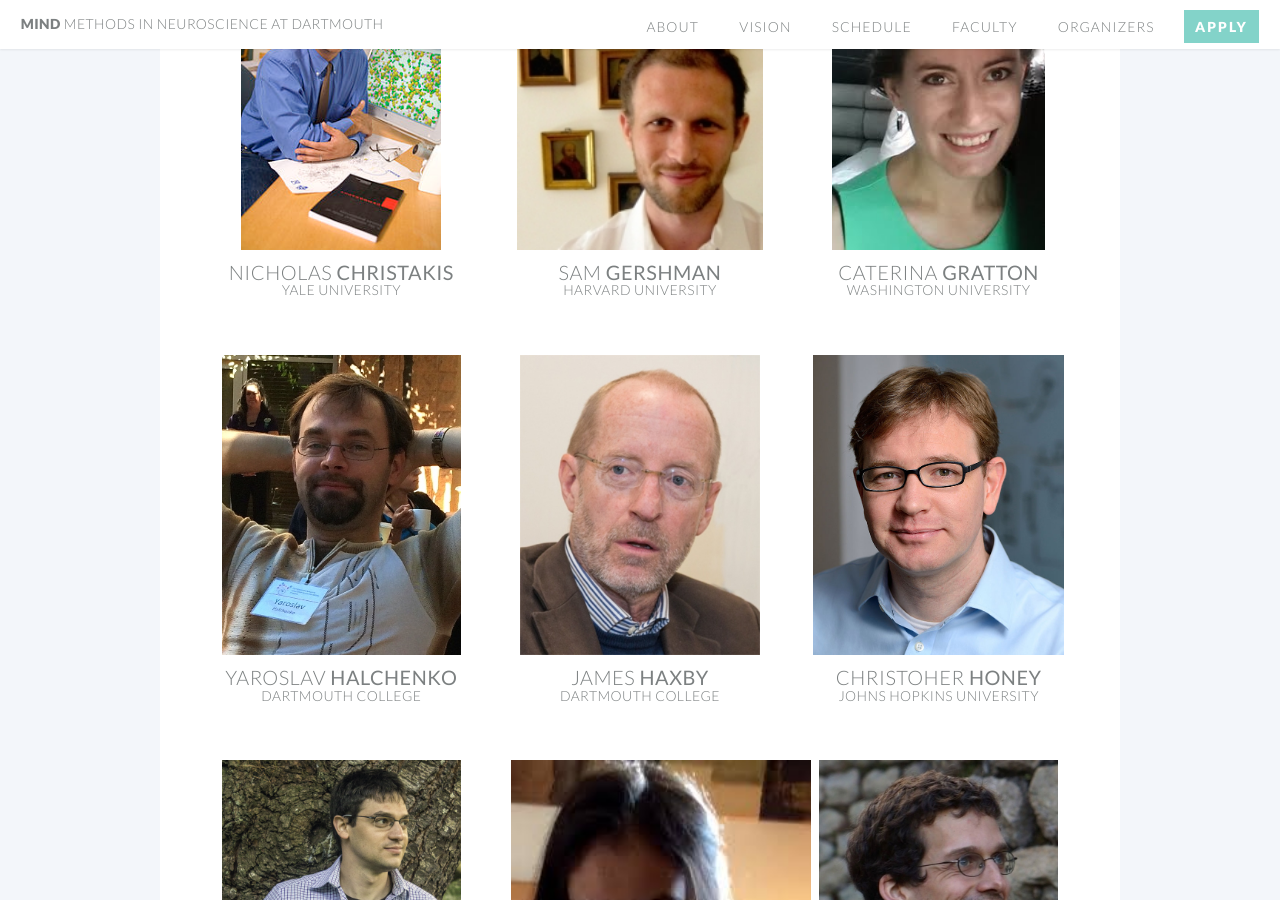
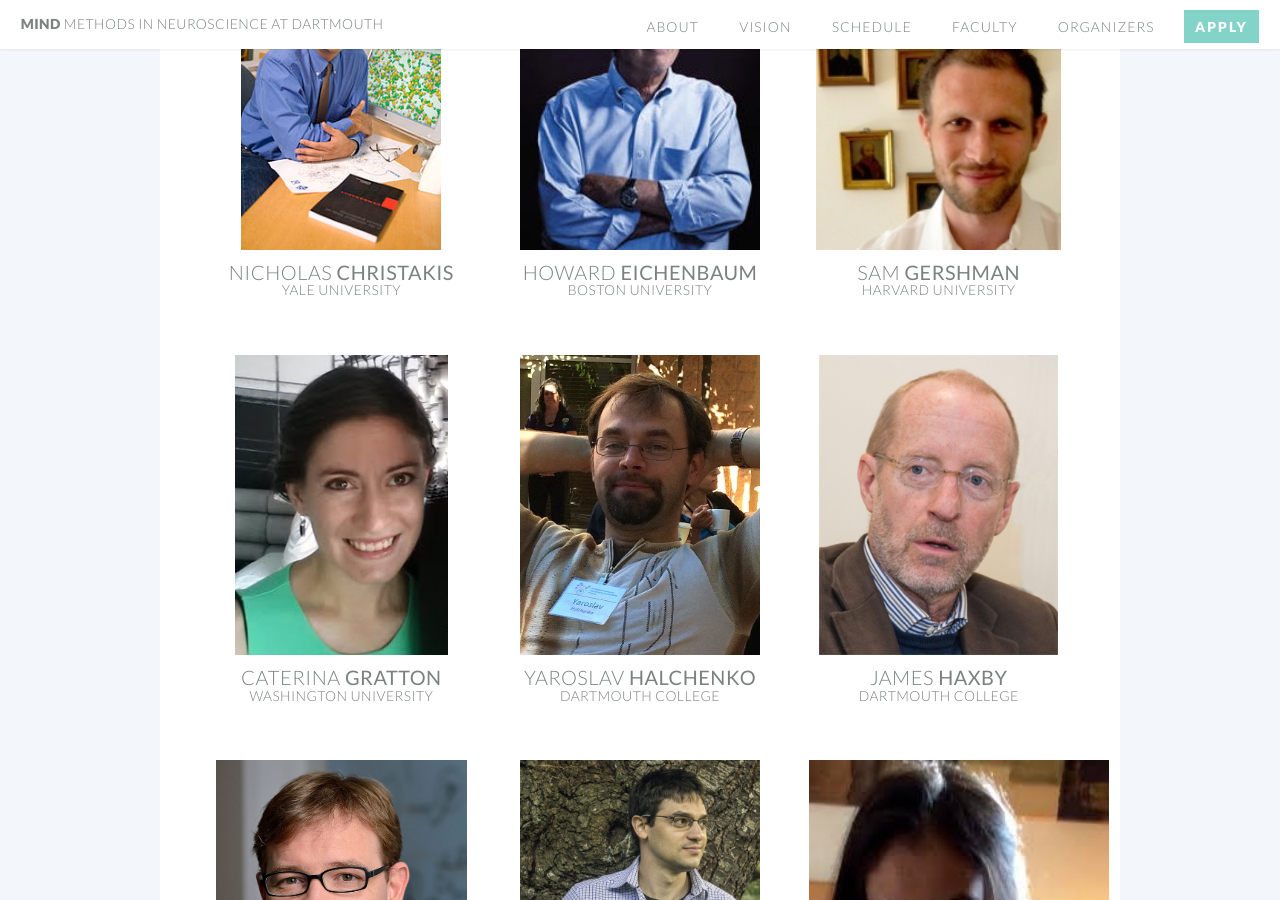
Before and after one commit to Summer-MIND/Summer-MIND.github.io, a Jekyll site: the page built from index.html, in a window 1280 px wide and 900 px high, scrolled down 2598 px. Built offline with Jekyll 4.4.1, drawn with Linux system fonts in a browser that asks for light colours; comment, search, counter and statistics services are not loaded.

Commit message:
added Eichenbaum

```diff
--- a/index.html
+++ b/index.html
@@ -165,6 +165,16 @@ layout: landing-page
 							</div>
 							<div class="4u">
 								<section>
+									<a href="https://www.bu.edu/psych/faculty/hbe/" class="image featured"><img src="images/eichenbaum.jpg" alt="" /></a>
+									<header>
+                                        <h3 class='affiliation'><a href="https://www.bu.edu/psych/faculty/hbe/">Howard <strong>Eichenbaum</strong></a></h3>
+										<h4 class='affiliation'>Boston University</h4>
+									</header>
+								</section>
+							</div>
+
+<div class="4u">
+								<section>
 									<a href="http://gershmanlab.webfactional.com/" class="image featured"><img src="images/gershman.jpg" alt="" /></a>
 									<header>
                                         <h3 class='affiliation'><a href="http://gershmanlab.webfactional.com/">Sam <strong>Gershman</strong></a></h3>
@@ -172,6 +182,10 @@ layout: landing-page
 									</header>
 								</section>
 							</div>
+
+</div>
+
+						<div class="row">
 							<div class="4u">
 								<section>
 									<a href="https://sites.google.com/site/caterinagratton/" class="image featured"><img src="images/gratton.jpg" alt="" /></a>
@@ -181,8 +195,8 @@ layout: landing-page
 									</header>
 								</section>
 							</div>
-						</div>
-						<div class="row">
+
+
 							<div class="4u">
 								<section>
 									<a href="http://www.onerussian.com/" class="image featured"><img src="images/halchenko.jpg" alt="" /></a>
@@ -201,6 +215,9 @@ layout: landing-page
 									</header>
 								</section>
 							</div>
+</div>
+
+						<div class="row">
 							<div class="4u">
 								<section>
 									<a href="https://www.honeylab.org/" class="image featured"><img src="images/honey.jpg" alt="" /></a>
@@ -210,8 +227,8 @@ layout: landing-page
 									</header>
 								</section>
 							</div>
-						</div>
-						<div class="row">
+
+
 							<div class="4u">
 								<section>
 									<a href="http://www.context-lab.com/" class="image featured"><img src="images/manning.png" alt="" /></a>
@@ -230,6 +247,9 @@ layout: landing-page
 									</header>
 								</section>
 							</div>
+</div>
+
+						<div class="row">
 							<div class="4u">
 								<section>
 									<a href="http://www.vandermeerlab.org/" class="image featured"><img src="images/mvdm.jpg" alt="" /></a>
@@ -239,8 +259,8 @@ layout: landing-page
 									</header>
 								</section>
 							</div>
-						</div>
-						<div class="row">
+
+
 							<div class="4u">
 								<section>
 									<a href="http://www.wheatlab.com/" class="image featured"><img src="images/wheatley.jpg" alt="" /></a>
```
Also changed, not shown: images/eichenbaum.jpg (added).
